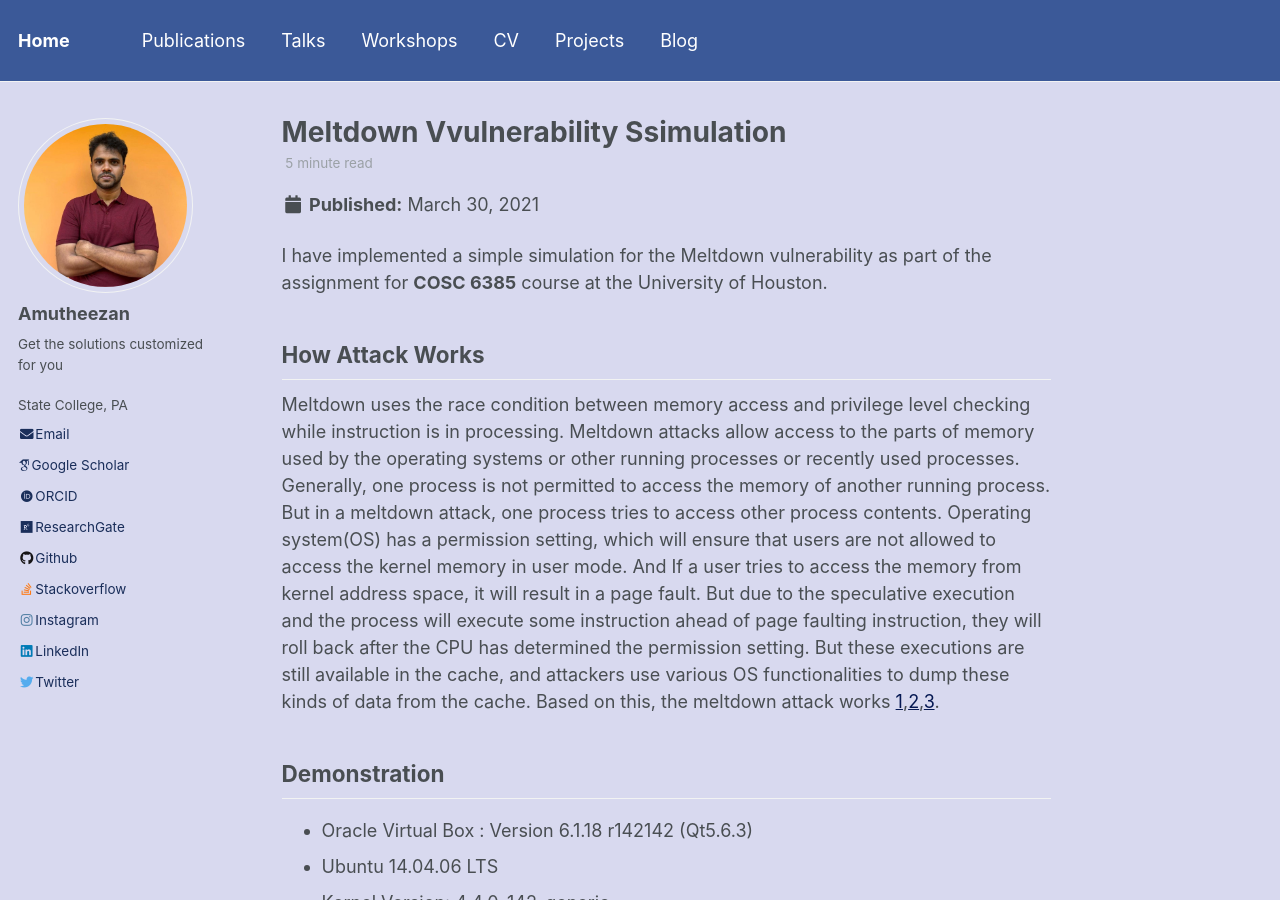
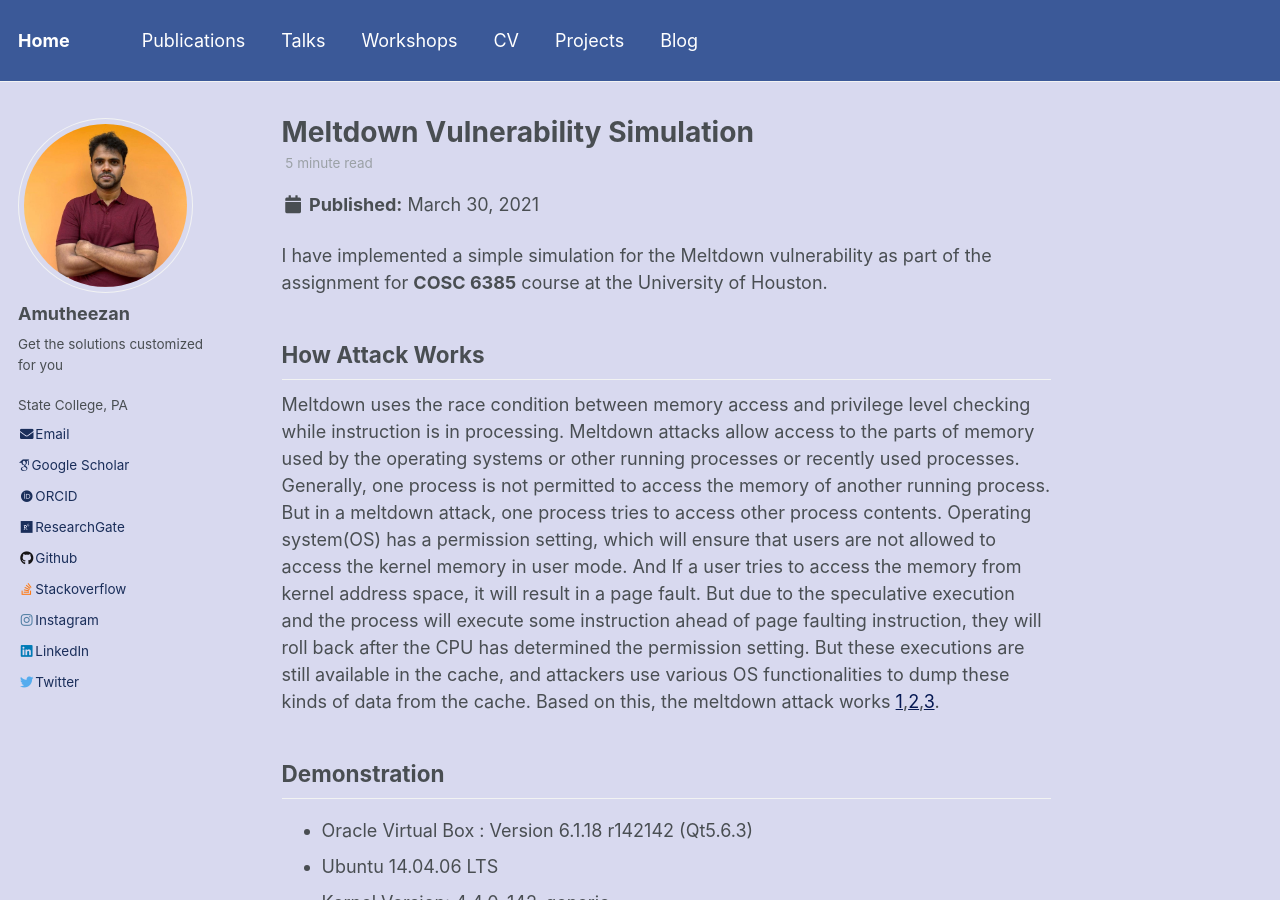
Before and after one commit to Amutheezan/amutheezan.github.io, a Jekyll site: the page built from _posts/2021-03-30-meltdown.md, in a window 1280 px wide and 900 px high. Built offline with Jekyll 4.4.1, drawn with Linux system fonts in a browser that asks for light colours; some web fonts are replaced.

Commit message:
Update 2021-03-30-meltdown.md

```diff
--- a/_posts/2021-03-30-meltdown.md
+++ b/_posts/2021-03-30-meltdown.md
@@ -1,6 +1,6 @@
 ---
 type: posts
-title: Meltdown Vvulnerability Ssimulation
+title: Meltdown Vulnerability Simulation
 author: Amutheezan Sivagnanam
 category: Computer Architecture
 date: 2021-03-30
```
